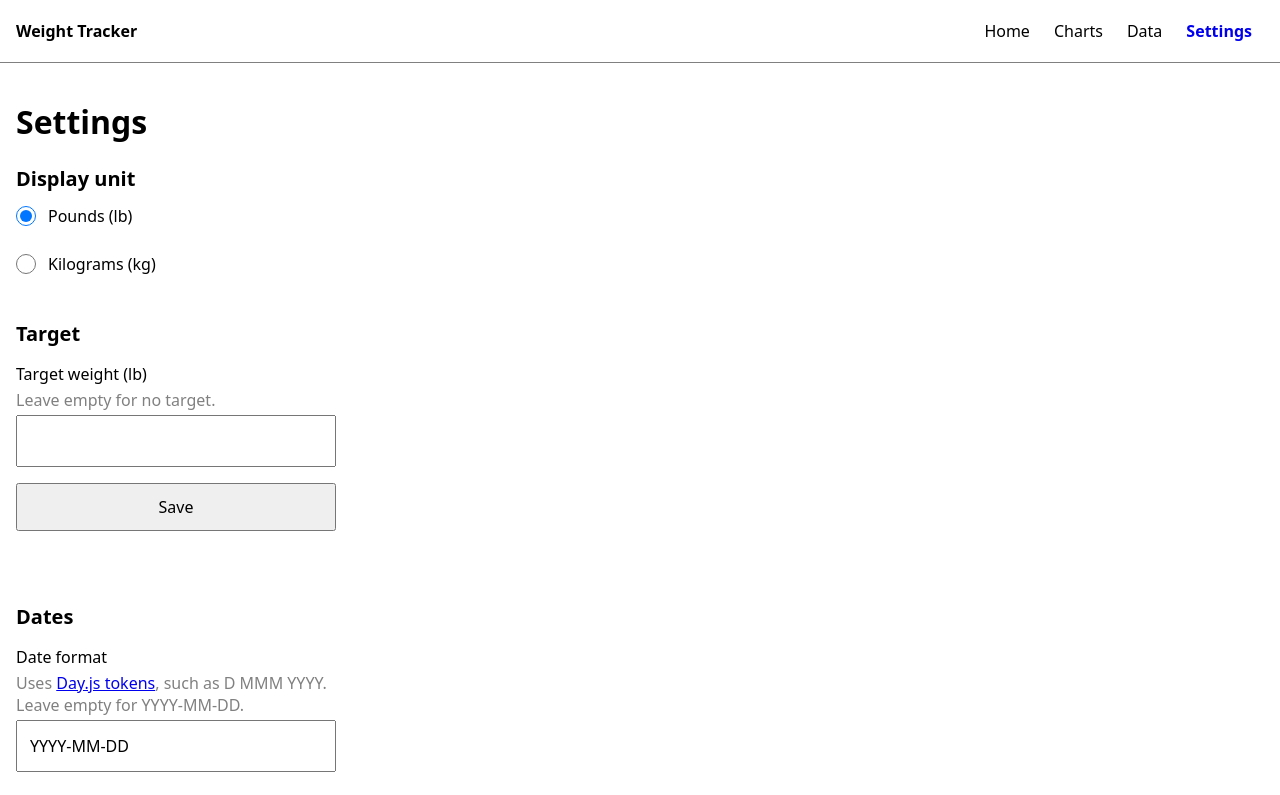
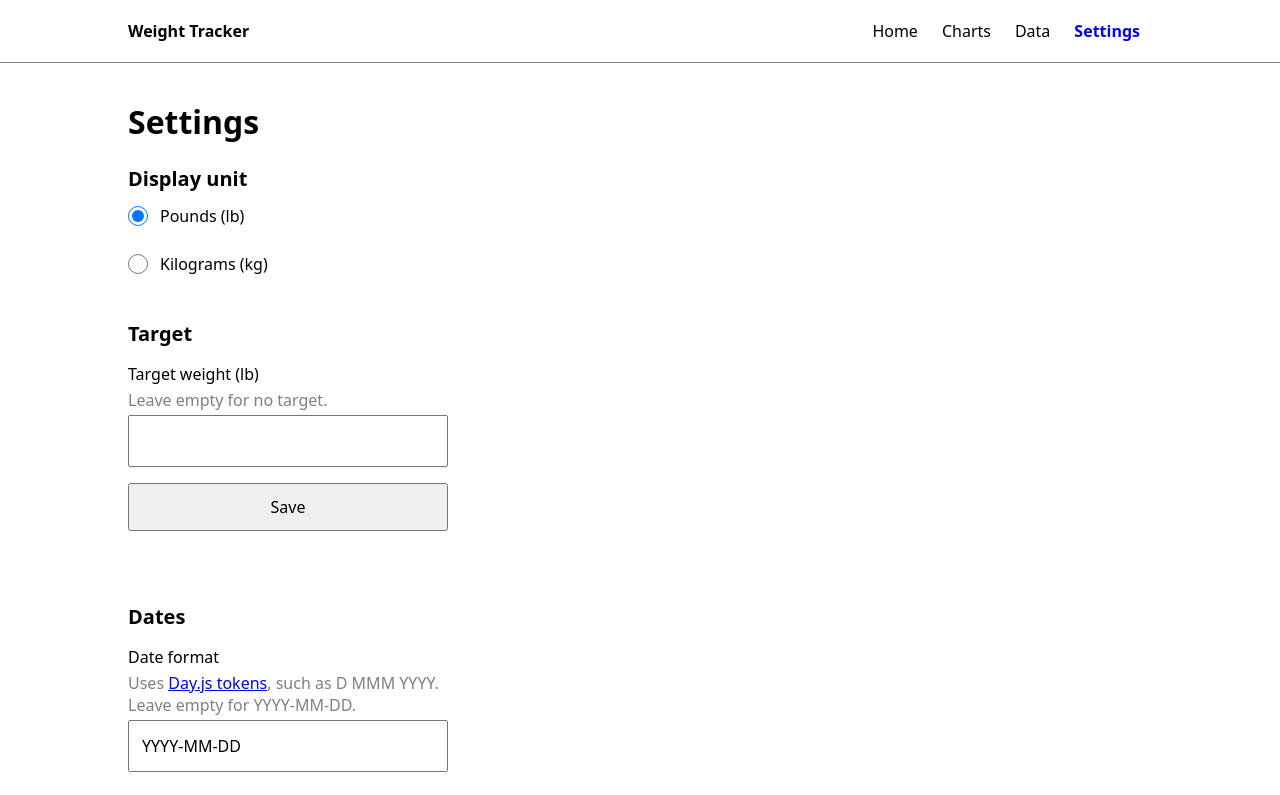
Before and after one commit to LeonKeithFranco/weight-tracker-react, a React (Vite) app: page /settings in a window 1280 px wide. Shown: the top 795 px of the page. Built offline with nearby package versions, Linux system fonts and the light colour scheme.

Commit message:
fix(layout): centre the content in a column with a maximum width
Co-Authored-By: Claude Opus 5.5 <noreply@anthropic.com>

```diff
--- a/src/components/AppShell.module.css
+++ b/src/components/AppShell.module.css
@@ -1,8 +1,20 @@
 .header {
+  border-bottom: 1px solid GrayText;
+}
+
+/* `.headerContent` and `.main` share a width and padding, so they line up. */
+.headerContent,
+.main {
+  max-width: var(--content-max-width);
+  /* Splits the space left over on wide screens equally between both sides. */
+  margin-inline: auto;
+  padding-inline: 1rem;
+}
+
+.headerContent {
   display: flex;
   align-items: center;
-  padding: 0.75rem 1rem;
-  border-bottom: 1px solid GrayText;
+  padding-block: 0.75rem;
 }
 
 .appName {
@@ -34,7 +46,7 @@
 }
 
 .main {
-  padding: 1rem;
+  padding-top: 1rem;
   /* Leaves room so the tab bar doesn't cover the end of the screen. */
   padding-bottom: 5rem;
 }
--- a/src/components/AppShell.tsx
+++ b/src/components/AppShell.tsx
@@ -14,6 +14,9 @@ export function AppShell() {
   return (
     <>
       <header className={styles.header}>
+        {/* The header's border spans the window, and its contents line up
+            with the screen below. */}
+        <div className={styles.headerContent}>
           <span className={styles.appName}>Weight Tracker</span>
           <nav className={styles.nav} aria-label="Screens">
             {screens.map((screen) => (
@@ -28,6 +31,7 @@ export function AppShell() {
               </NavLink>
             ))}
           </nav>
+        </div>
       </header>
       <main className={styles.main}>
         <ScreenErrorBoundary>
--- a/src/index.css
+++ b/src/index.css
@@ -2,6 +2,8 @@
   color-scheme: light dark;
   font-family: system-ui, sans-serif;
   --color-error: light-dark(#b3261e, #f2b8b5);
+  /* The widest the page content gets, shared by the header and each screen. */
+  --content-max-width: 64rem;
 }
 
 body {
```
Also changed, not shown: 1 other file (tests, documents, lock files or other folders). Lines whose indentation alone changed are shown as unchanged.
